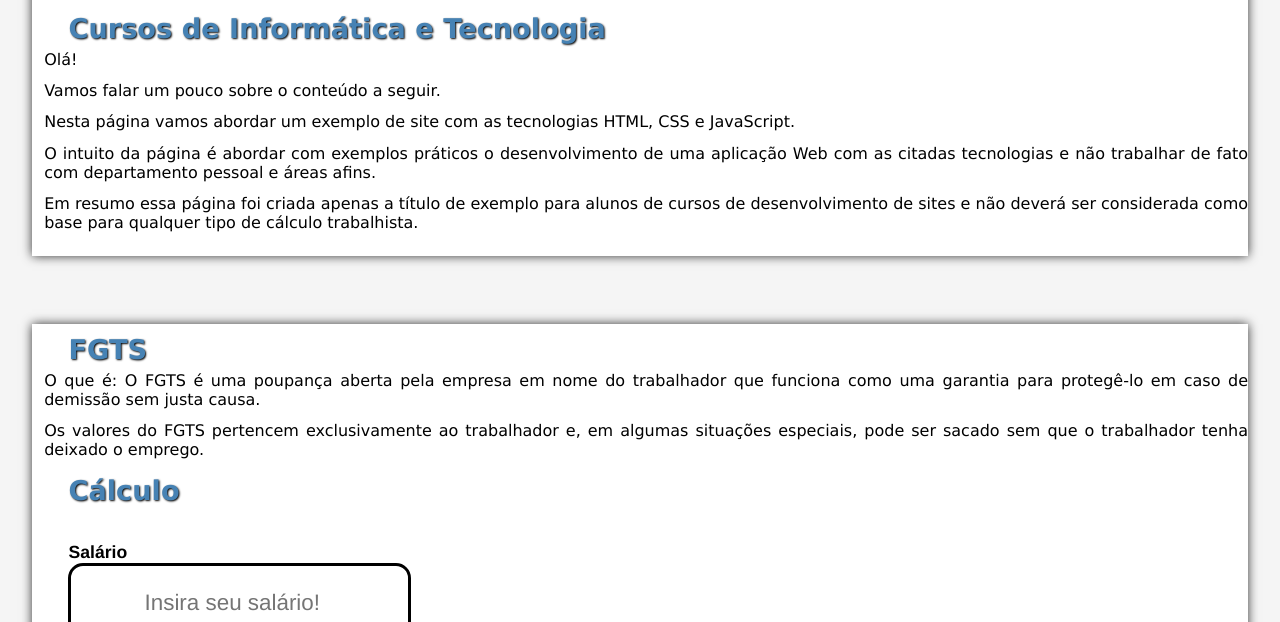
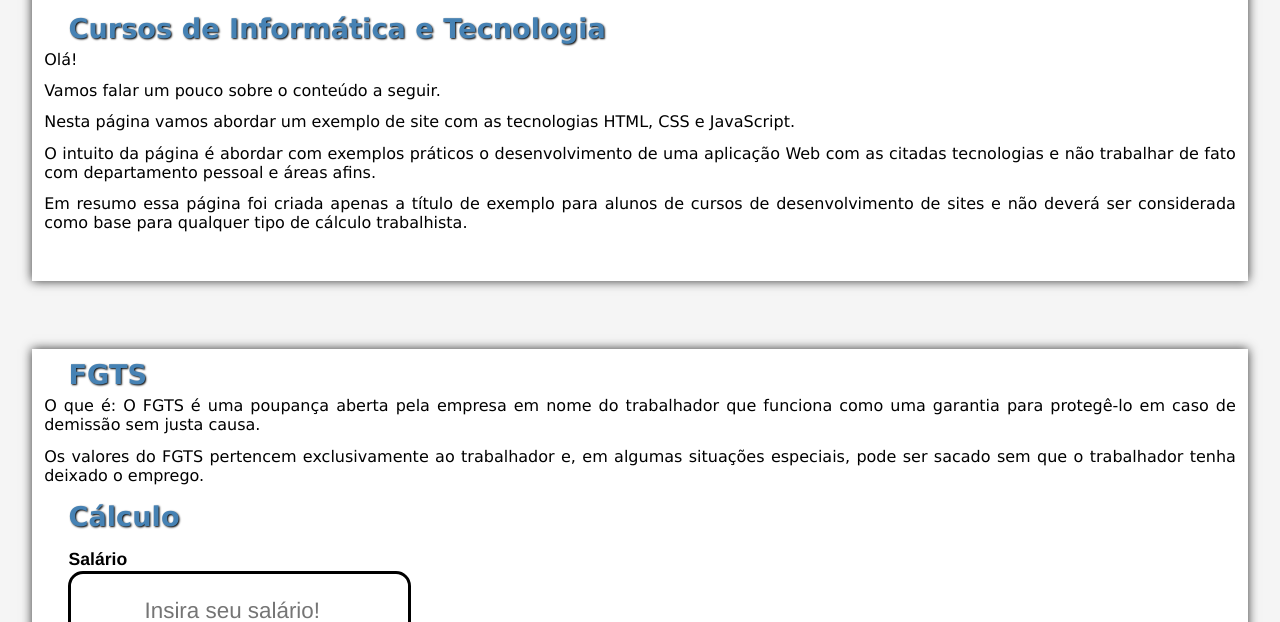
Before and after one commit to mateus-bernart/Site-HTML-CSS-JS, a plain HTML site: page index.html in a window 1280 px wide. Shown: the part 167-789 px from the top of the page. Drawn offline with Linux system fonts and the light colour scheme; a script that the page names is missing.

Commit message:
Atualização margins

```diff
--- a/style.css
+++ b/style.css
@@ -39,6 +39,7 @@ p{
     padding-left: 1%;
     padding-bottom: 0.5%;
     padding-top: 0.5%;
+    padding-right: 1%;
 
 }
 
@@ -186,6 +187,7 @@ a:hover{
     display: block;
     margin: 0 auto;
     margin-top: 50px;
+    padding-bottom: 2%;
     box-shadow: 0px 0px 10px rgba(0, 0, 0, 0.8);
     transition: box-shadow 0.2s ease-in;
     position: relative;
```
Also changed, not shown: index.html (+1 -1 lines).
